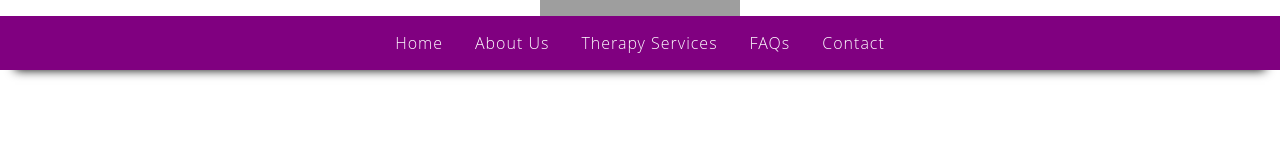
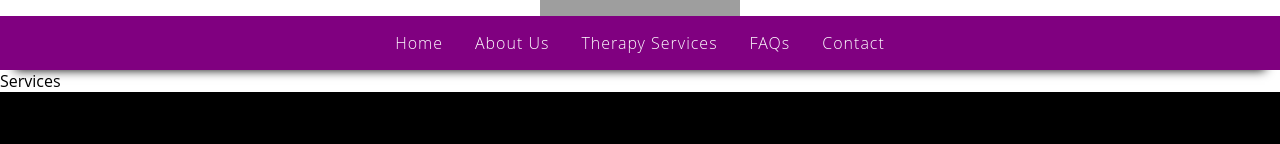
Before and after one commit to artsycoder533/vohps-next, a Next.js app: page /services in a window 1280 px wide. Before the commit this address had no page. Shown: the part 300-444 px from the top of the page. Built offline with nearby package versions, Linux system fonts and the light colour scheme; grey boxes are pictures that could not be loaded.

Commit message:
added empty pages

```diff
--- a/pages/services/services.js
+++ b/pages/services/index.js
@@ -1,6 +1,6 @@
 const Services = () => {
     return (
-        <div>services</div>
+        <div>Services</div>
     );
 }
 
```
Also changed, not shown: pages/contact/index.js (+7 -0 lines), pages/faqs/index.js (+7 -0 lines).
